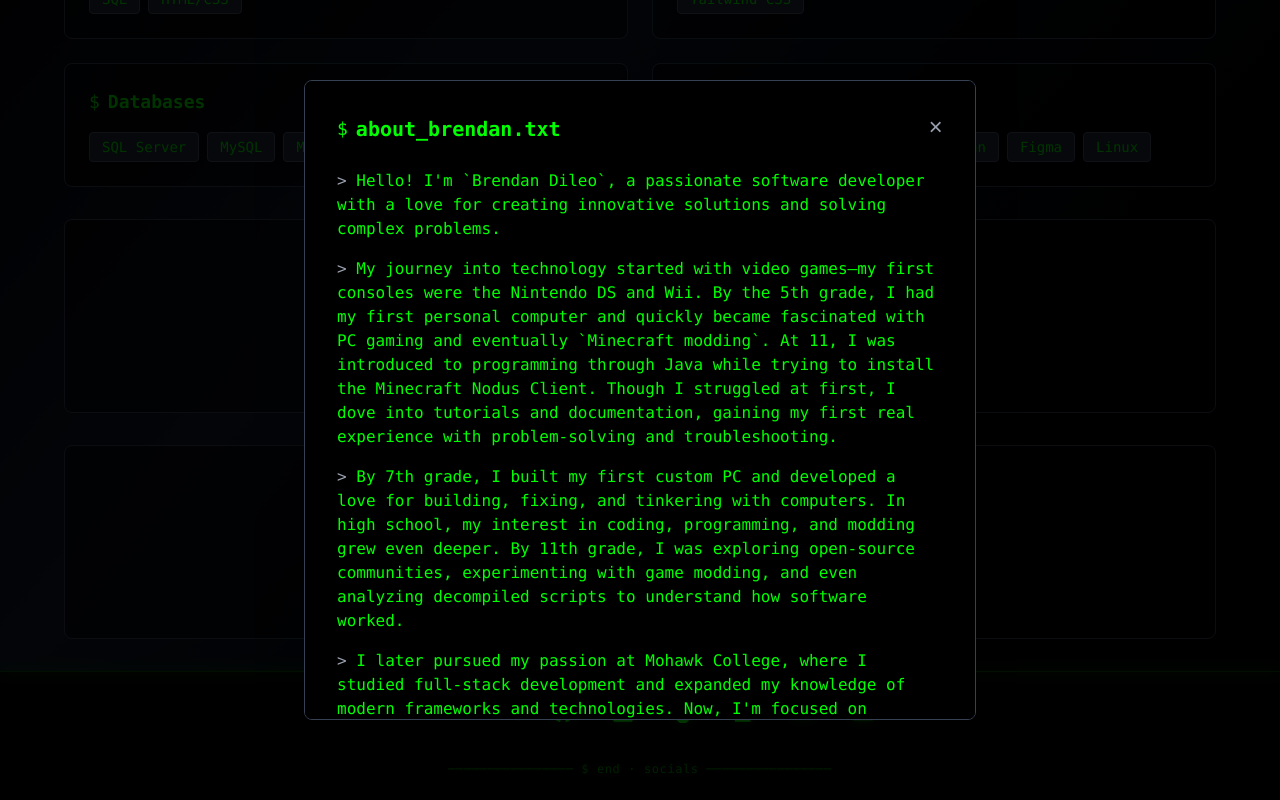
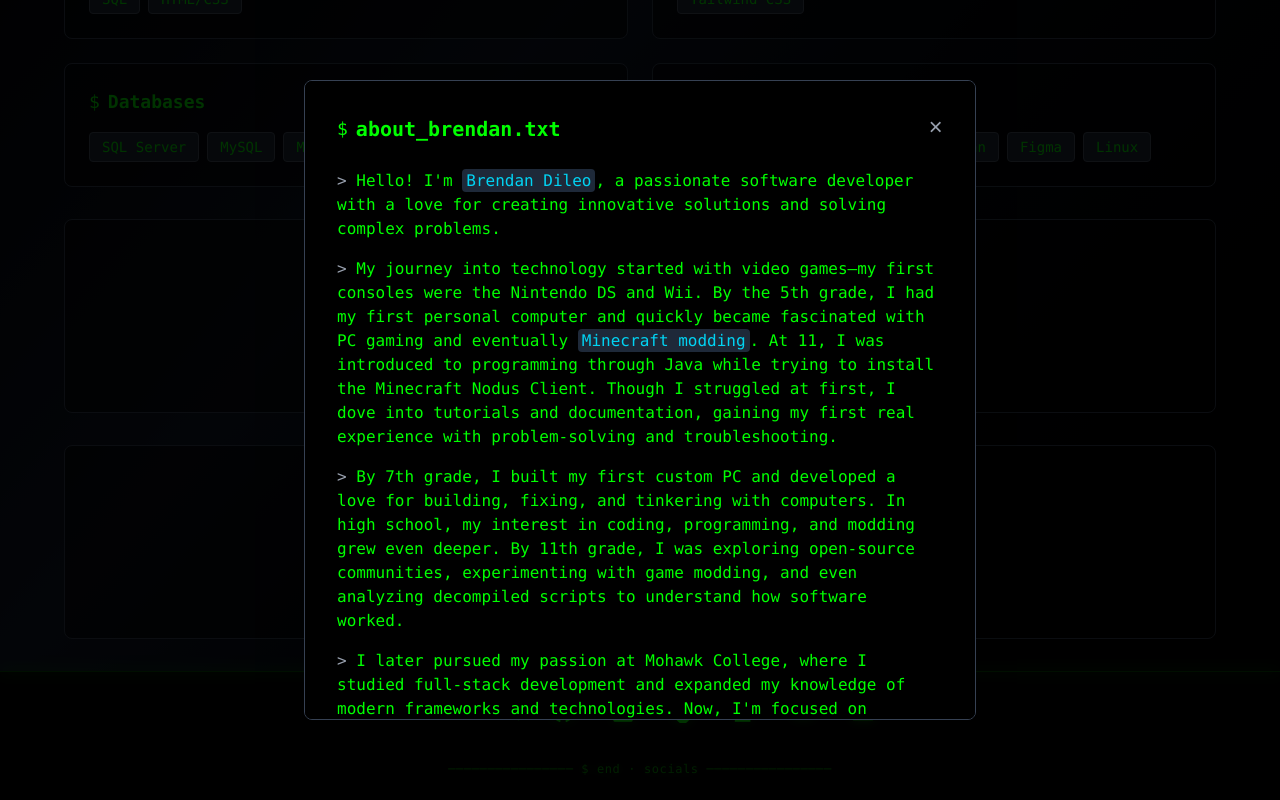
Before and after one commit to brendanddev/brendans-website, a React (Vite) app in the folder frontend/: page /about in a window 1280 px wide. Both pictures are taken after a click on the button "./read_more.sh". Shown: the part 887-1687 px from the top of the page. Built offline with nearby package versions, Linux system fonts and the light colour scheme.

Commit message:
Add improved text styling to mimic github code block for markdown in AboutModal

```diff
--- a/frontend/src/components/About/AboutModal.jsx
+++ b/frontend/src/components/About/AboutModal.jsx
@@ -9,6 +9,7 @@
 
 import { motion } from 'framer-motion';
 import { aboutText } from '../../data/aboutData';
+
 
 const AboutModal = ({ isOpen, closeModal }) => {
   if (!isOpen) return null;
@@ -41,9 +42,39 @@ const AboutModal = ({ isOpen, closeModal }) => {
           </button>
         </div>
         <div className="text-[#00ff00] font-mono space-y-4">
-          {aboutText.map((line, index) => (
+
+          {aboutText.map((line, index) => {
+            const parts = line.split(/(`.*?`)/g);
+            return (
+              <p key={index}>
+                <span className="text-gray-400">&gt;</span>{" "}
+                {parts.map((part, i) =>
+                  part.startsWith("`") && part.endsWith("`") ? (
+                    <code
+                      key={i}
+                      className="bg-gray-800 text-cyan-400 px-1 py-0.5 rounded font-mono"
+                    >
+                      {part.slice(1, -1)}
+                    </code>
+                  ) : (
+                    part
+                  )
+                )}
+              </p>
+            );
+          })}
+
+
+
+
+
+          {/* {aboutText.map((line, index) => (
             <p key={index}><span className="text-gray-400">&gt;</span> {line}</p>
-          ))}
+          ))} */}
+
+
+
+
         </div>
       </motion.div>
     </motion.div>
--- a/frontend/src/components/About/EducationSection.jsx
+++ b/frontend/src/components/About/EducationSection.jsx
@@ -34,7 +34,7 @@ const EducationSection = ({ data, itemVariants }) => {
           {data.achievements.honors && data.achievements.honors.length > 0 && (
             <div className="mb-3">
               <p className="mb-2">
-                <span className="text-gray-500">└─</span> Honors:
+                <span className="text-gray-500">└─</span><span className="text-gray-400"> Honors:</span>
               </p>
               <div className="grid grid-cols-1 lg:grid-cols-2 gap-1 ml-4">
                 {data.achievements.honors.map((honor, index) => (
@@ -49,7 +49,7 @@ const EducationSection = ({ data, itemVariants }) => {
           {data.achievements.courses && data.achievements.courses.length > 0 && (
             <div>
               <p className="mb-2">
-                <span className="text-gray-500">└─</span> Courses:
+                <span className="text-gray-500">└─</span><span className="text-gray-400"> Courses:</span>
               </p>
               <div className="grid grid-cols-1 lg:grid-cols-2 gap-1 ml-4">
                 {data.achievements.courses.map((courseObj, index) => (
```
